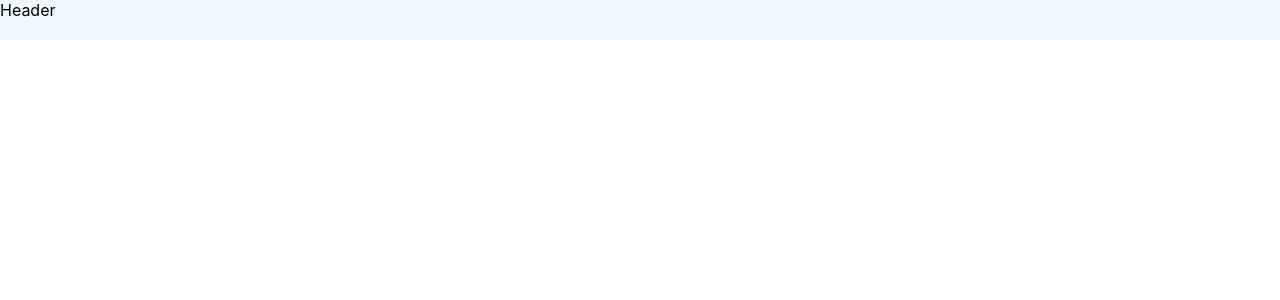
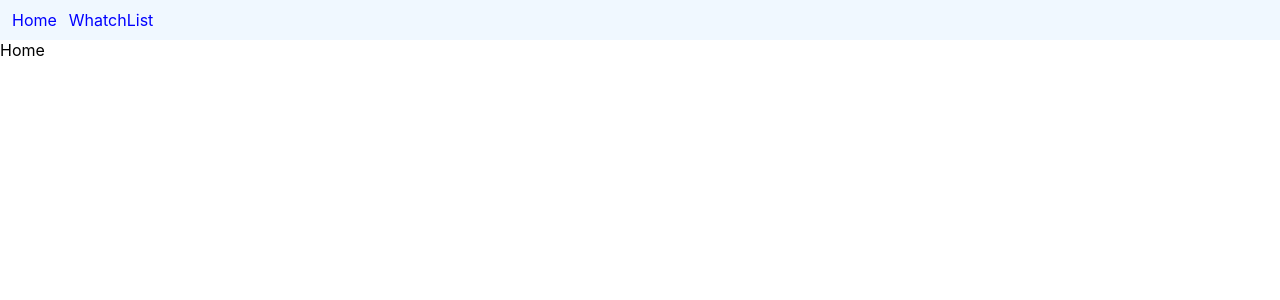
Before and after one commit to Joeu/movie-db, a React (Create React App) app: page /home in a window 1280 px wide. Before the commit this address had no page. Shown: the top 300 px of the page. Built offline with nearby package versions, Linux system fonts and the light colour scheme.

Commit message:
feat: adding basic navigation on header

```diff
--- a/src/App.tsx
+++ b/src/App.tsx
@@ -1,3 +1,4 @@
+import { BrowserRouter } from "react-router-dom";
 import Footer from "./layout/Footer";
 import Header from "./layout/Header";
 import Main from "./layout/Main";
@@ -5,13 +6,13 @@ import AppRoutes from "./routes";
 
 function App() {
   return (
-    <>
+    <BrowserRouter>
       <Header />
       <Main>
         <AppRoutes />
       </Main>
       <Footer />
-    </>
+    </BrowserRouter>
   );
 }
 
--- /dev/null
+++ b/src/components/NavMenu/NavMenu.scss
@@ -0,0 +1,11 @@
+nav {
+  a {
+    margin-left: 12px;
+    text-decoration: none;
+    color: blue;
+
+    &:visited {
+      color: blue;
+    }
+  }
+}
--- /dev/null
+++ b/src/components/NavMenu/index.tsx
@@ -0,0 +1,14 @@
+import React from "react";
+import { Link } from "react-router-dom";
+
+const NavMenu: React.FC = () => (
+  <nav>
+    {["Home", "WhatchList"].map((item, idx) => (
+      <Link key={idx} to={item.toLowerCase()}>
+        {item}
+      </Link>
+    ))}
+  </nav>
+);
+
+export default NavMenu;
--- /dev/null
+++ b/src/components/Searchbar/index.tsx
@@ -0,0 +1,7 @@
+import React from "react";
+
+const SearchBar = () => {
+  return <div>SearchBar</div>;
+};
+
+export default SearchBar;
--- /dev/null
+++ b/src/components/components.scss
@@ -0,0 +1 @@
+@import "./NavMenu/NavMenu.scss";
--- a/src/layout/Header/Header.scss
+++ b/src/layout/Header/Header.scss
@@ -3,5 +3,6 @@ header {
   background-color: aliceblue;
   display: flex;
   flex-direction: row;
+  align-items: center;
   justify-content: space-between;
 }
--- a/src/layout/Header/index.tsx
+++ b/src/layout/Header/index.tsx
@@ -1,7 +1,14 @@
 import React from "react";
+import NavMenu from "../../components/NavMenu";
+import SearchBar from "../../components/Searchbar";
 
 const Header: React.FC = () => {
-  return <header>Header</header>;
+  return (
+    <header>
+      <NavMenu></NavMenu>
+      <SearchBar></SearchBar>
+    </header>
+  );
 };
 
 export default Header;
--- /dev/null
+++ b/src/layout/layout.scss
@@ -0,0 +1,3 @@
+@import "Header/Header.scss";
+@import "Main/Main.scss";
+@import "Footer/Footer.scss";
--- a/src/routes/index.tsx
+++ b/src/routes/index.tsx
@@ -1,15 +1,13 @@
 import React from "react";
-import { BrowserRouter, Routes, Route } from "react-router-dom";
+import { Routes, Route } from "react-router-dom";
 import Home from "../pages/Home";
 import WhatchList from "../pages/WhatchList";
 
 const AppRoutes: React.FC = () => (
-  <BrowserRouter>
-    <Routes>
-      <Route path="/" Component={Home} />
-      <Route path="/whatchlist" Component={WhatchList} />
-    </Routes>
-  </BrowserRouter>
+  <Routes>
+    <Route path="/home" Component={Home} />
+    <Route path="/whatchlist" Component={WhatchList} />
+  </Routes>
 );
 
 export default AppRoutes;
--- a/src/sass/app.scss
+++ b/src/sass/app.scss
@@ -1,6 +1,5 @@
-@import "../layout/Header/Header.scss";
-@import "../layout/Main/Main.scss";
-@import "../layout/Footer/Footer.scss";
+@import "../layout/layout.scss";
+@import "../components/components.scss";
 
 body {
   margin: 0 auto;
```
Also changed, not shown: src/pages/Results/index.tsx (added, +7 -0 lines).
